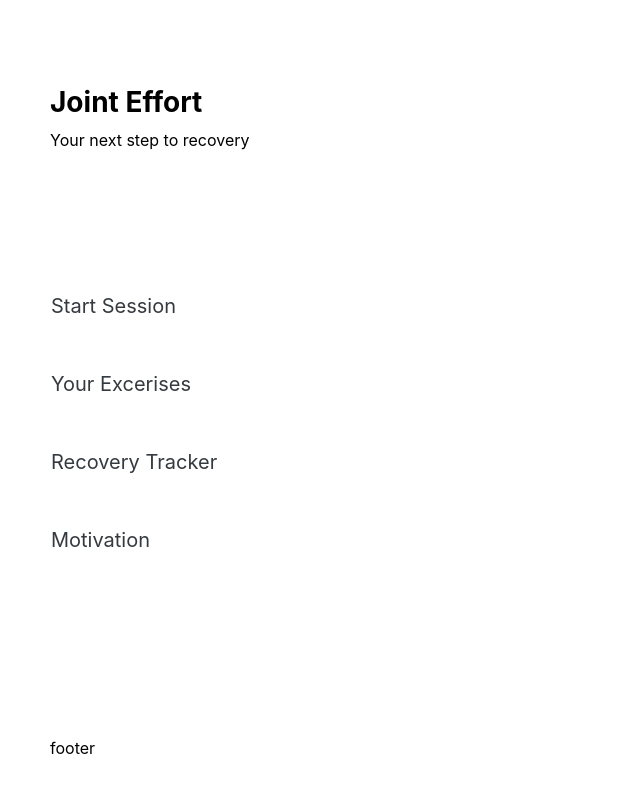
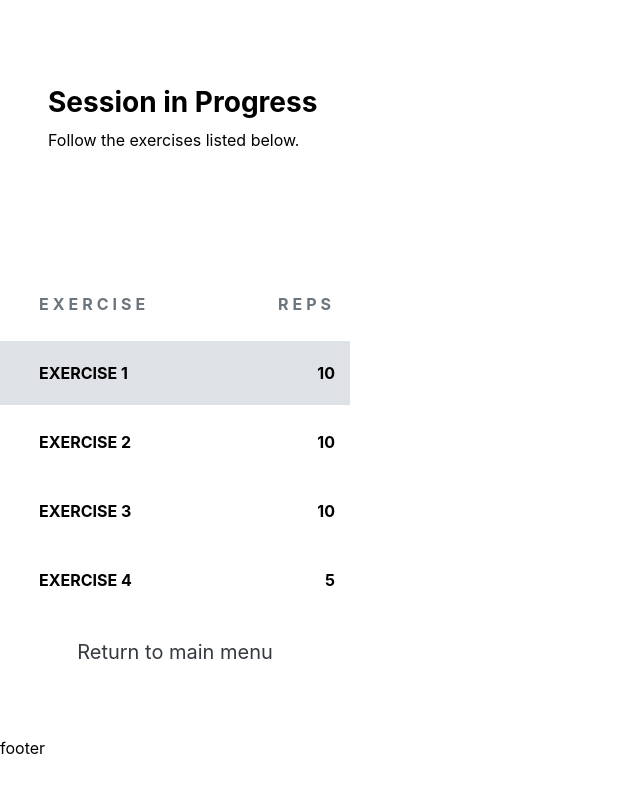
Before and after one commit to veilance/joint-effort-hatchinghealth2019, a website built with Parcel: page demos/index.html in a window 1280 px wide. Shown: the whole page, without its empty margins (0-640 px from the left). Built offline with nearby package versions, Linux system fonts and the light colour scheme; no server answers; what @tensorflow-models/posenet would draw is missing.

Commit message:
modify excerise screen spacing to match design

```diff
--- a/demos/index.html
+++ b/demos/index.html
@@ -36,7 +36,7 @@
 <body>
     <div class="wrapper">
         <nav id="sidebar">
-            <div id="main-screen">
+            <div id="main-screen" class="screen-inactive">
                 <!-- Sidebar title -->
                 <div class="sidebar-header font-weight-bold h3">
                     Joint Effort
@@ -46,67 +46,102 @@
                 </div>
 
                 <ul class="list-unstyled sidebar-body">
-                    <li class="active">
+                    <li>
                         <button id="start-session" type="button" class="btn btn-link btn-lg btn-block text-dark">Start Session</button>
                     </li>
 
-                    <li class="active">
+                    <li>
                         <button id="your-excerises" type="button" class="btn btn-link btn-lg btn-block text-dark">Your Excerises</button>
                     </li>
 
-                    <li class="active">
+                    <li>
                         <button id="recovery-tracker" type="button" class="btn btn-link btn-lg btn-block text-dark">Recovery Tracker</button>
                     </li>
 
-                    <li class="active">
+                    <li>
                         <button id="motivation" type="button" class="btn btn-link btn-lg btn-block text-dark">Motivation</button>
                     </li>
                 </ul>
             </div>
 
-            <div id="excerise-screen" class="screen-inactive">
+            <div id="excercise-screen">
                     <!-- Sidebar title -->
-                    <div class="sidebar-header font-weight-bold h3">
-                        Joint Effort
+                    <div class="sidebar-header font-weight-bold pl-5 h3">
+                        Session in Progress
                     </div>
-                    <div class="sidebar-subheader h5">
-                        Your next step to recovery
+                    <div class="sidebar-subheader pl-5">
+                        Follow the exercises listed below.
                     </div>
 
                     <ul class="list-unstyled sidebar-body">
-                        <li class="active">
+                        <li id="excercise-header">
                             <div class="container">
-                                <div id="excerise-1" class="row">
-                                    <div class="name col-8">
-                                      <h4> Excerise 1 </h4>
+                                <div class="row font-weight-bold text-muted pl-4">
+                                    <div class="col-8">
+                                        EXERCISE
                                     </div>
-                                  <div class="counter col-4">5</div>
+                                    <div class="counter col-4">
+                                        REPS
+                                    </div>
                                 </div>
                             </div>
                         </li>
 
-                        <li class="active">
+                        <li id="excercise-1" class="active">
                             <div class="container">
-                                <div id="excerise-2" class="row">
-                                    <div class="name col-8">
-                                        <h4> Excerise 2 </h4>
+                                <div class="row font-weight-bold pl-4">
+                                    <div class="col-8">
+                                        EXERCISE 1
                                     </div>
-                                    <div class="counter col-4">5</div>
+                                    <div class="counter col-4">
+                                        10
+                                    </div>
                                 </div>
                             </div>
                         </li>
 
-                        <li class="active">
+                        <li id="excercise-2">
                             <div class="container">
-                                <div id="excerise-2" class="row">
-                                    <div class="name col-8">
-                                        <h4> Excerise 3 </h4>
+                                <div class="row font-weight-bold pl-4">
+                                    <div class="col-8">
+                                        EXERCISE 2
                                     </div>
-                                    <div class="counter col-4">5</div>
+                                    <div class="counter col-4">
+                                        10
+                                    </div>
+                                </div>
+                            </div>
+                        </li>
+
+
+                        <li id="excercise-3">
+                            <div class="container">
+                                <div class="row font-weight-bold pl-4">
+                                    <div class="col-8">
+                                        EXERCISE 3
+                                    </div>
+                                    <div class="counter col-4">
+                                        10
+                                    </div>
+                                </div>
+                            </div>
+                        </li>
+
+                        <li id="excercise-4">
+                            <div class="container">
+                                <div class="row font-weight-bold pl-4">
+                                    <div class="col-8">
+                                        EXERCISE 4
+                                    </div>
+                                    <div class="counter col-4">
+                                        5
+                                    </div>
                                 </div>
                             </div>
                         </li>
                     </ul>
+
+                    <button type="button" class="return-home btn btn-link btn-lg btn-block text-dark">Return to main menu</button>
                 </div>
 
             <div class="sidebar-footer">
--- a/demos/style.css
+++ b/demos/style.css
@@ -13,7 +13,6 @@
     max-width: 350px;
     min-height: 100vh;
     padding-top: 70px;
-    padding-left: 50px;
     background: #ffffff;
     color: #000000;
     transition: all 0.3s;
@@ -38,9 +37,9 @@
 }
 
 #sidebar ul li {
-    padding-top: 10px;
-    padding-bottom: 10px;
-    margin-bottom: 10px;
+    padding-top: 20px;
+    padding-bottom: 20px;
+    margin-bottom: 5px;
 }
 
 #sidebar ul li button {
@@ -59,13 +58,18 @@
     display: block;
 }
 
-#sidebar ul li.active > a, a[aria-expanded="true"] {
-    color: #fff;
-    background: #6d7fcc;
+#excercise-screen ul li.active {
+    background: #dee2e6;
 }
 
-ul ul a {
-    font-size: 0.9em !important;
-    padding-left: 30px !important;
-    background: #6d7fcc;
+#excercise-screen ul li .counter{
+    text-align: right;
 }
+
+#excercise-screen ul li .container{
+    height: 100%;
+}
+
+#excercise-screen #excercise-header {
+    letter-spacing: 0.25em;
+}
```
